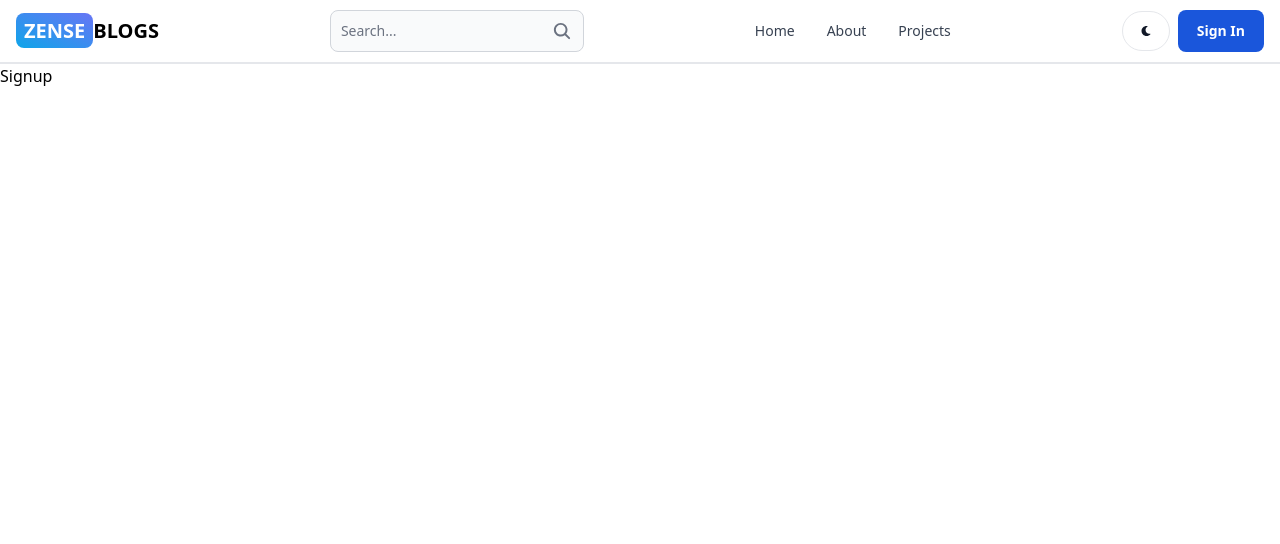
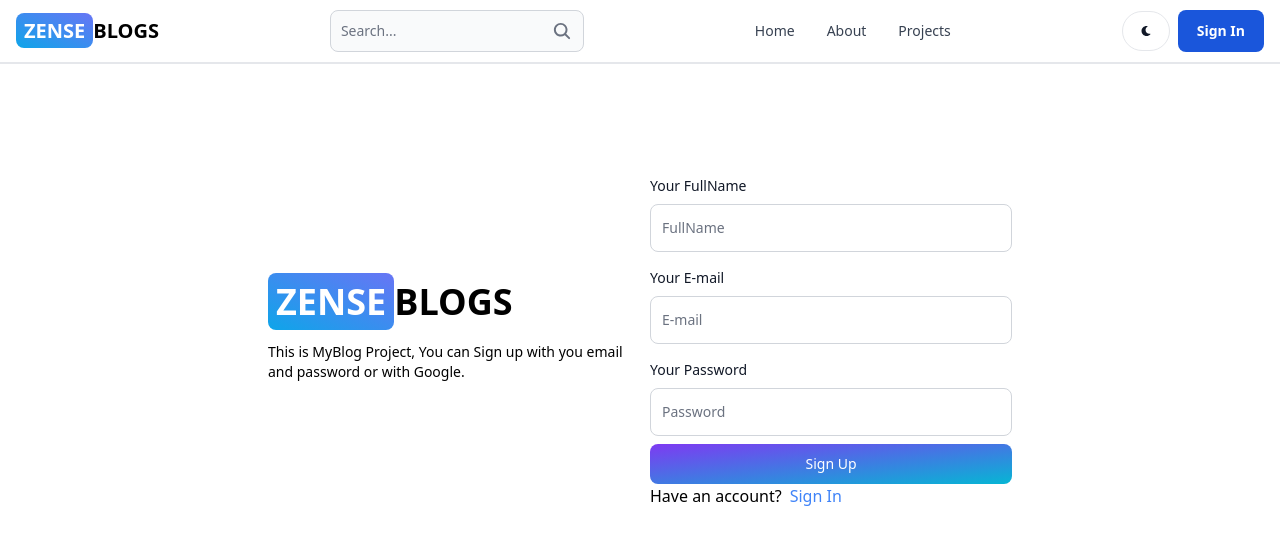
Before and after one commit to ZENSE-THAI/MERN-Blog, a React app in the folder client/: page /signup in a window 1280 px wide. Shown: the top 544 px of the page. Built offline with nearby package versions, Linux system fonts and the light colour scheme; the HTML template or start-up script is replaced by a standard one.

Commit message:
create sign-up page UI

```diff
--- a/client/src/component/Header.jsx
+++ b/client/src/component/Header.jsx
@@ -11,7 +11,7 @@
   const path = useLocation().pathname;
 
   return (
-    <Navbar className='border-b-2'>
+    <Navbar className='border-b-2 sticky top-0 z-50'>
       <Navbar.Brand  as='div'>
         <Link to='/' className='uppercase self-center whitespace-nowrap text-md sm:text-xl font-semibold dark:text-white'>
         <span className=' px-2 py-1 bg-gradient-to-tr from-sky-500 to-indigo-500 rounded-lg text-white'>Zense</span>
@@ -41,7 +41,7 @@
         </Link>
         <Navbar.Toggle></Navbar.Toggle>
       </div>
-        <Navbar.Collapse>
+        <Navbar.Collapse className=''>
             <Navbar.Link active={path === '/'}  as='div'>
               <Link to='/'>Home</Link>
             </Navbar.Link>
--- a/client/src/pages/Signup.jsx
+++ b/client/src/pages/Signup.jsx
@@ -1,7 +1,44 @@
 import React from 'react'
+import {  Link } from 'react-router-dom'
+import { FloatingLabel,Label,Button} from 'flowbite-react'
+
 
 export const Signup = () => {
   return (
-    <div>Signup</div>
+   <div className="min-h-screen mt-20">
+    <div className="flex gap-5 p-3 max-w-3xl mx-auto flex-col md:flex-row md:items-center  ">
+      {/* left */}
+      <div className="flex-1 text-center md:text-start">
+        <Link to='/' className='uppercase  font-bold dark:text-white text-4xl'>
+        <span className=' px-2 py-1 bg-gradient-to-tr from-sky-500 to-indigo-500 rounded-lg text-white'>Zense</span>
+        Blogs
+        </Link>
+        <p className='text-sm mt-5'>
+          This is MyBlog Project, You can Sign up with you email and password
+          or with Google.
+        </p>
+      </div>
+      {/* right */}
+      <div className="flex-1 mt-5 ">
+        <form action="">
+          <div className="flex flex-col gap-2">
+            <Label value='Your FullName'/>
+            <FloatingLabel variant="outlined" label="FullName" disabled={false} />
+            <Label value='Your E-mail'/>
+            <FloatingLabel variant="outlined" label="E-mail" disabled={false} />
+            <Label value='Your Password'/>
+            <FloatingLabel variant="outlined" label="Password" disabled={false} />
+          </div>
+          <Button gradientDuoTone="purpleToBlue" className='w-full' type='submit'>Sign Up</Button>
+        </form>
+        <div className="">
+          <span>Have an account?</span>
+          <Link to='/sign-in'className='text-blue-500 ml-2 '>
+          Sign In
+          </Link>
+        </div>
+      </div>
+    </div>
+   </div>
   )
 }
```
